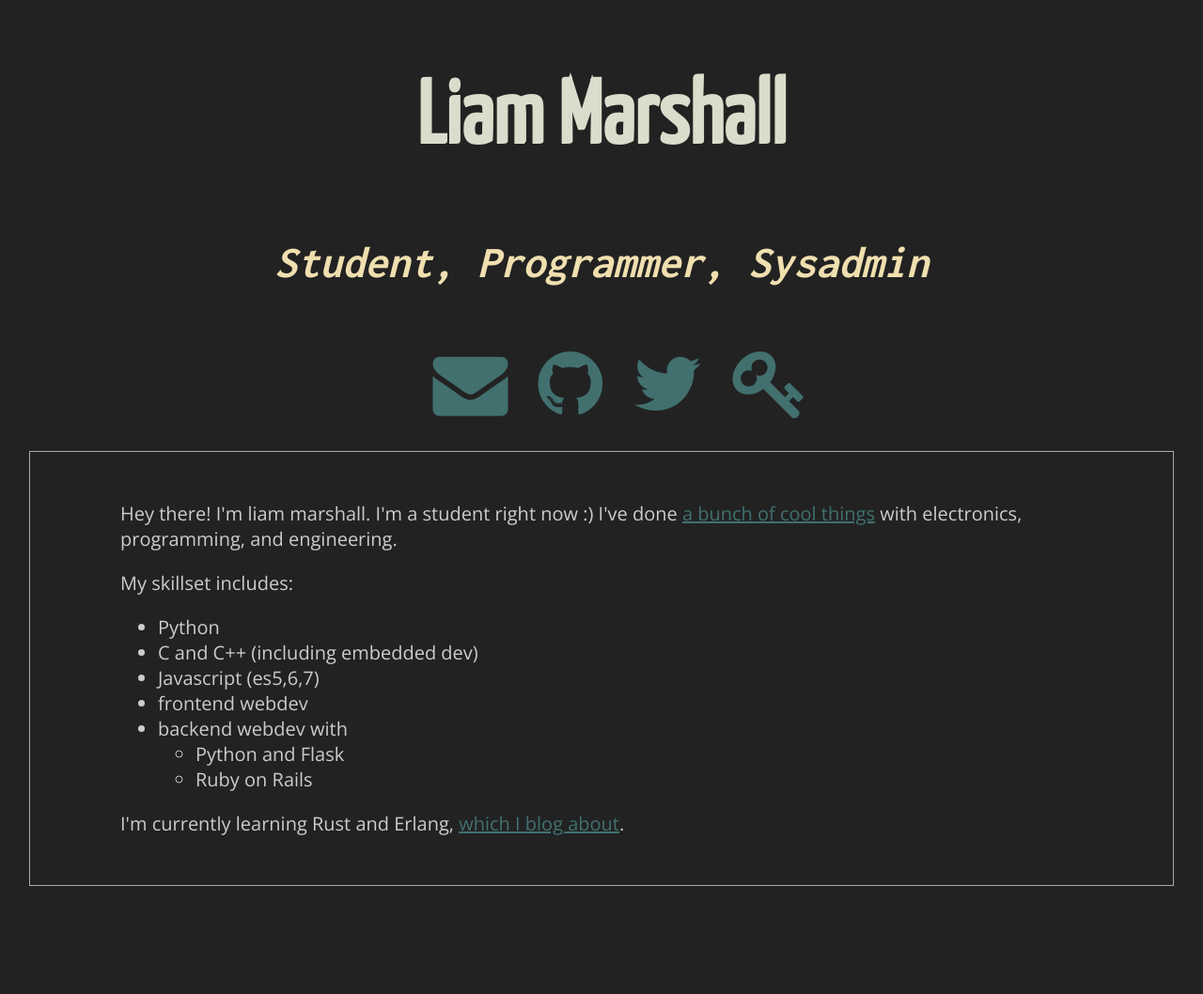
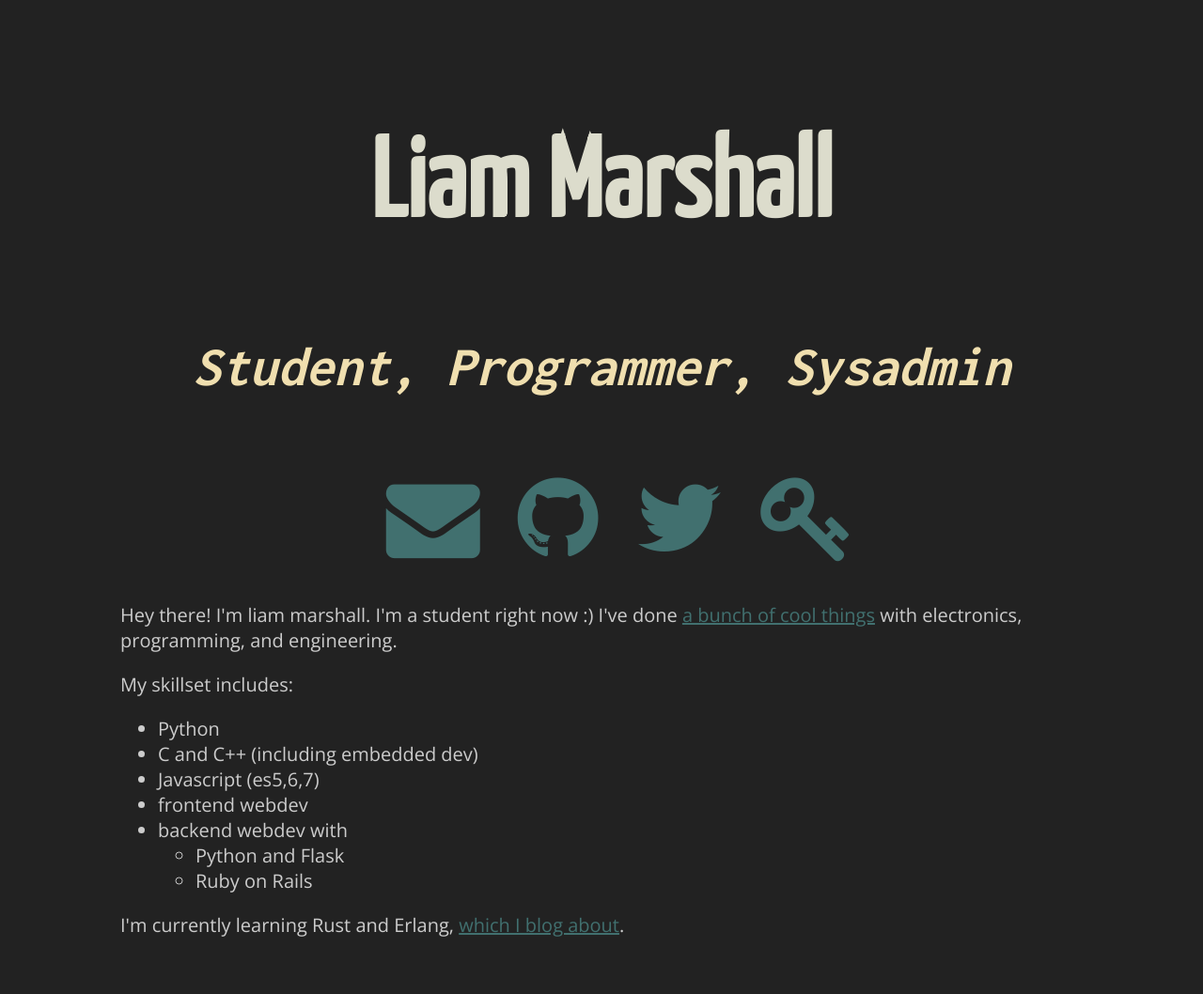
Before and after one commit to ArchimedesPi/archimedespi.github.io, a Jekyll site: the page built from index.html, in a window 1280 px wide. Shown: the whole page at 94% size. Built offline with Jekyll 4.4.1, drawn with Linux system fonts in a browser that asks for light colours; nearby versions of some CDN libraries; some web fonts are replaced; before the commit the page ends 951 px from its top, so only the background shows below that.

```diff
--- a/_sass/_base.scss
+++ b/_sass/_base.scss
@@ -10,6 +10,27 @@ body {
 a {
   color: #41706f;
   &:visited {color: darken(#41706f, 10%);}
+}
+
+article {
+  @include large {
+    max-width: 64rem;
+    padding: 2rem 6rem;
+    margin: 0 auto;
+    font-size: $base-font-size;
+  }
+  @include medium {
+    padding: 2rem 4rem;
+    font-size: $base-font-size;
+  }
+  @include small {
+    padding: 2rem 1rem;
+    font-size: $small-font-size;
+  }
+}
+
+img {
+  max-width: 64rem;
 }
 
 heading {
@@ -43,15 +64,6 @@ heading {
   }
 }
 
-section.about-me {
-  font-size: 1.25rem;
-  max-width: 64rem;
-  @include large {
-    padding: 2rem 6rem;
-  }
-  margin: 0 auto;
-  border: 1px solid $gray;
-}
 
 section.contactmethods {
   ul {
--- a/css/main.scss
+++ b/css/main.scss
@@ -6,9 +6,12 @@
 
 @import 'colors/colors';
 
-
 $large-breakpoint: 64em;
 $medium-breakpoint: 42em;
+
+$base-font-size:   1.25rem;
+$base-font-weight: 400;
+$small-font-size:  $base-font-size * 0.875;
 
 @mixin large {
   @media screen and (min-width: #{$large-breakpoint}) {
@@ -30,5 +33,4 @@ $medium-breakpoint: 42em;
 
 @import 'fonts';
 @import 'base';
-@import 'layout';
 @import 'syntax-highlighting';
```
Also changed, not shown: projects.md (+24 -0 lines), _sass/_layout.scss (deleted).
